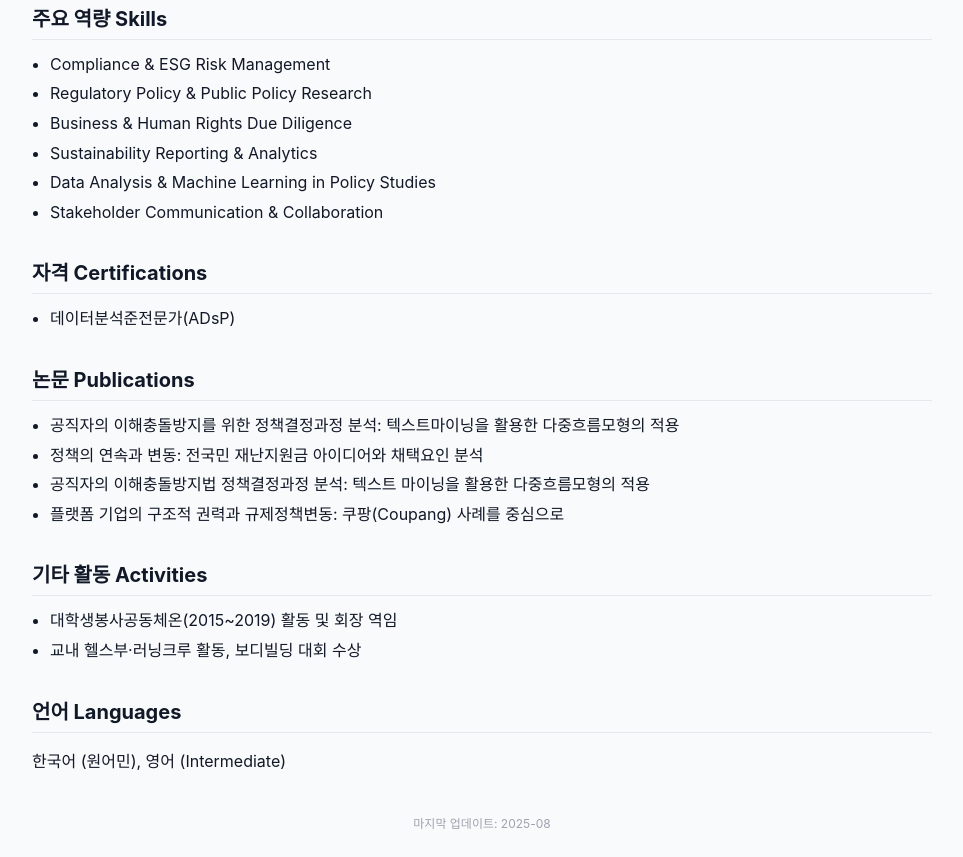
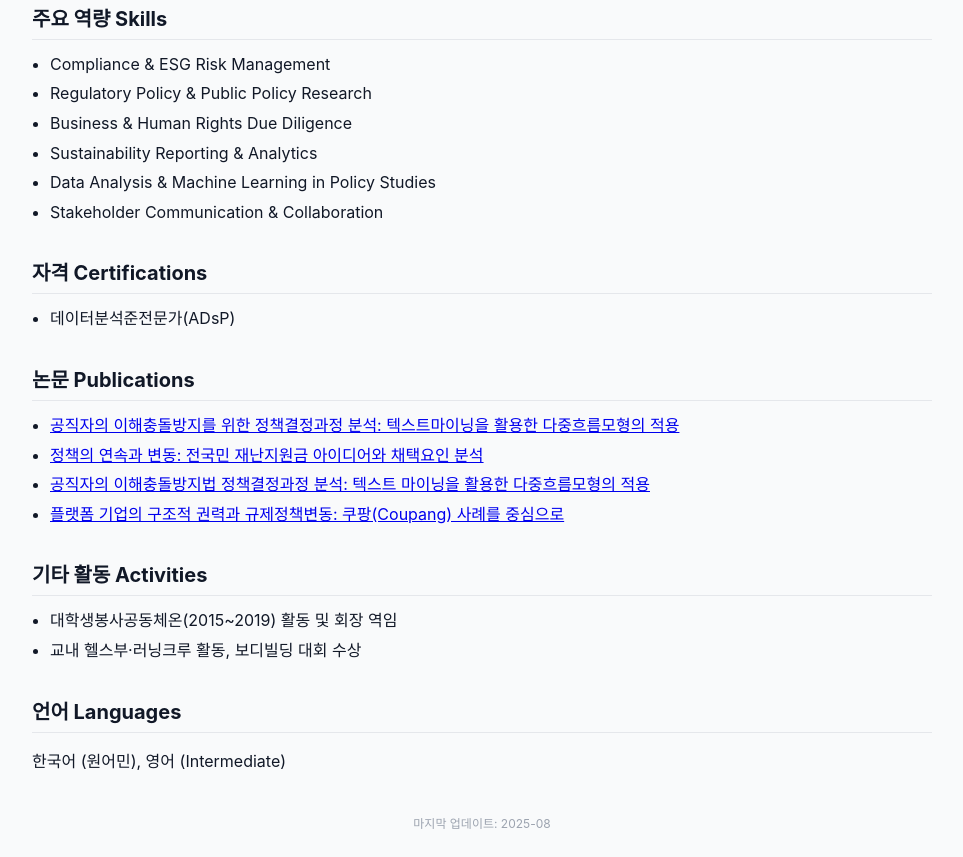
Before and after one commit to kjsang/cv_ko, a plain HTML site: page index.html in a window 1280 px wide. Shown: the part 1026-1883 px from the top of the page, without its empty margins (158-1121 px from the left). Drawn offline with Linux system fonts and the light colour scheme.

Commit message:
Update index.html

```diff
--- a/index.html
+++ b/index.html
@@ -98,10 +98,10 @@
     <section>
       <h2>논문 Publications</h2>
       <ul>
-        <li>공직자의 이해충돌방지를 위한 정책결정과정 분석: 텍스트마이닝을 활용한 다중흐름모형의 적용</li>
-        <li>정책의 연속과 변동: 전국민 재난지원금 아이디어와 채택요인 분석</li>
-        <li>공직자의 이해충돌방지법 정책결정과정 분석: 텍스트 마이닝을 활용한 다중흐름모형의 적용</li>
-        <li>플랫폼 기업의 구조적 권력과 규제정책변동: 쿠팡(Coupang) 사례를 중심으로</li>
+        <li><a href="https://www.kci.go.kr/kciportal/ci/sereArticleSearch/ciSereArtiView.kci?sereArticleSearchBean.artiId=ART002878165" target="_blank">공직자의 이해충돌방지를 위한 정책결정과정 분석: 텍스트마이닝을 활용한 다중흐름모형의 적용</a></li>
+        <li><a href="https://www.kci.go.kr/kciportal/ci/sereArticleSearch/ciSereArtiView.kci?sereArticleSearchBean.artiId=ART002831212" target="_blank">정책의 연속과 변동: 전국민 재난지원금 아이디어와 채택요인 분석</a></li>
+        <li><a href="https://hufs.dcollection.net//srch/srchDetail/200000596641" target="_blank">공직자의 이해충돌방지법 정책결정과정 분석: 텍스트 마이닝을 활용한 다중흐름모형의 적용</a></li>
+        <li><a href="https://www.kci.go.kr/kciportal/ci/sereArticleSearch/ciSereArtiView.kci?sereArticleSearchBean.artiId=ART002792547" target="_blank">플랫폼 기업의 구조적 권력과 규제정책변동: 쿠팡(Coupang) 사례를 중심으로</a></li>
       </ul>
     </section>
 
```
